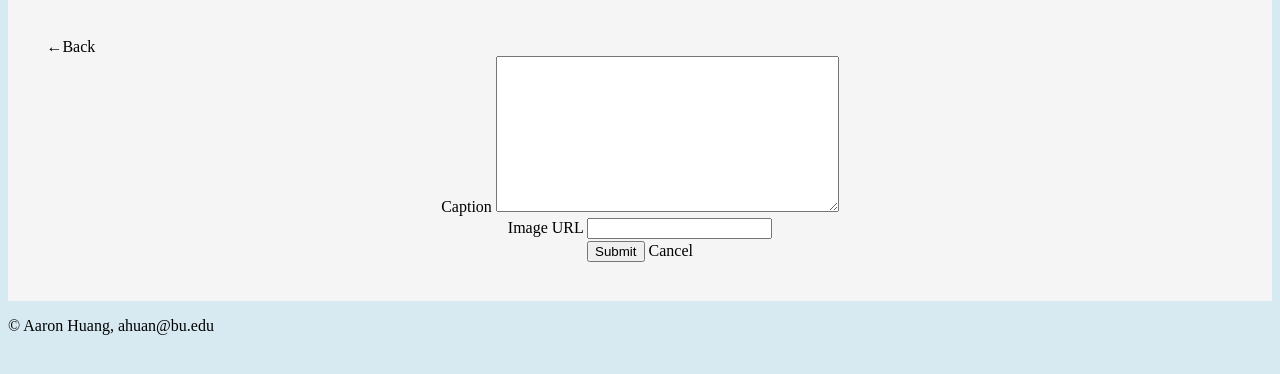
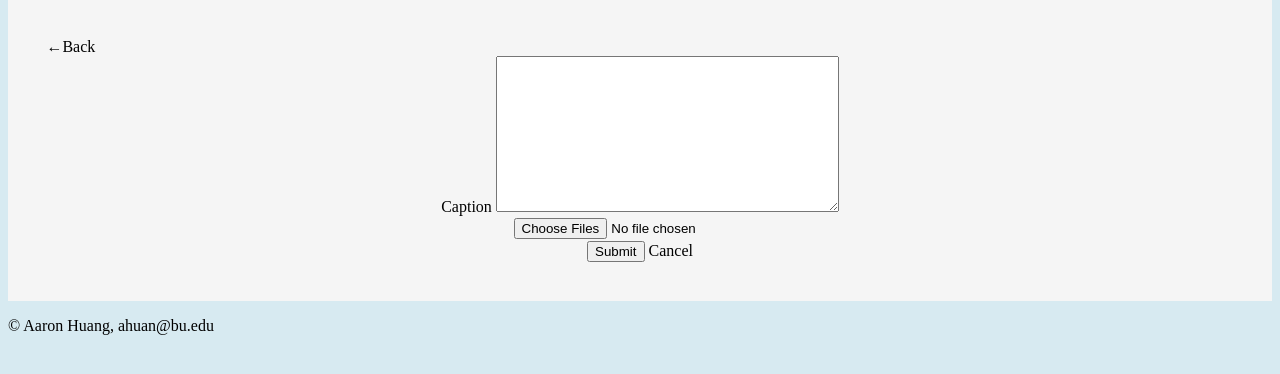
Before and after one commit to aaronhuan/cs412, a Django app: page /mini_insta/profile/1/create_post in a window 1280 px wide. Shown: the part 62-436 px from the top of the page. Run offline with Django 5.2, Linux system fonts and the light colour scheme; data comes from the database, SQL or seed files in the repository; both versions use the stored data as it was after the commit.

Commit message:
Task 1: Revising the Photo model; uploading Photos

```diff
--- a/cs412/settings.py
+++ b/cs412/settings.py
@@ -125,7 +125,7 @@ STATICFILES_DIRS = [
 ]
 
 MEDIA_ROOT = os.path.join(BASE_DIR, 'media/')
-MEDIA_URL= "media/"
+MEDIA_URL= "/media/"
 
 import socket
 CS_DEPLOYMENT_HOSTNAME = 'cs-webapps.bu.edu'
--- a/cs412/urls.py
+++ b/cs412/urls.py
@@ -25,4 +25,7 @@ urlpatterns = [
     path('restaurant/', include('restaurant.urls')),
     path('blog/', include("blog.urls")),
     path('mini_insta/', include("mini_insta.urls"))
-]+ static(settings.STATIC_URL, document_root = settings.STATIC_ROOT)
+]
+
+urlpatterns+= static(settings.STATIC_URL, document_root = settings.STATIC_ROOT)
+urlpatterns+= static(settings.MEDIA_URL, document_root = settings.MEDIA_ROOT)
--- a/mini_insta/models.py
+++ b/mini_insta/models.py
@@ -50,9 +50,19 @@ class Post(models.Model):
 class Photo(models.Model):
     """Represent a single photo authored by a post"""
     post= models.ForeignKey(Post, on_delete=models.CASCADE)
-    image_url = models.URLField(blank =False)
+    image_url = models.URLField(blank =True)
+    image_file = models.ImageField(blank=True)
     timestamp = models.DateTimeField(auto_now=True)
 
     def __str__(self):
         """Return a string representation of this photo"""
-        return f'image posted on {self.timestamp} by {self.post.profile.username}'
+        return f'image posted on {self.timestamp} by {self.post.profile.username}, image: {self.image_url if self.image_url else self.image_file}'
+
+    def get_image_url(self):
+        """Return the image URL if exists, otherwise return the image file URL."""
+        if self.image_url:
+            return self.image_url
+        elif self.image_file:
+            return self.image_file.url
+        else:
+            return ""
--- a/mini_insta/templates/mini_insta/create_post_form.html
+++ b/mini_insta/templates/mini_insta/create_post_form.html
@@ -7,17 +7,22 @@ Description: The create_post_form handles creating a form for the user to fill o
 
 {% block content %}
 <a href="{% url 'show_profile' profile.pk %}" class="btn">←Back</a>
-<form method="POST">
+<form method="POST" enctype="multipart/form-data">
     {% csrf_token %}
     <div class="create-form">
         <div>
             <label>Caption</label>
             {{form.caption}}
         </div>
+        <!--
+        <div>
+            <label>Image URL</label>
+            <input type="url" name="image_url" >
+        </div>
+        -->
 
         <div>
-            <label>Image URL</label>
-            <input type="url" name="image_url" > <!-- for image_url -->
+            <input type ="file" name="imagefiles" multiple value="Select Photos">
         </div>
 
         <div>
--- a/mini_insta/templates/mini_insta/show_profile.html
+++ b/mini_insta/templates/mini_insta/show_profile.html
@@ -31,8 +31,8 @@ Description: The show_profile.html template displays a profile in mini_insta.
         {% for post in profile.get_all_posts %} {% comment %} get all the posts from the profile and iterate through them{% endcomment %}
         {% with post.get_first_photo as photo %} {% comment %} define variable photo from the output of post.get_first_photo{% endcomment %}
                 <a href ="{% url 'show_post' post.pk %}">
-                {% if photo %}
-                        <img src = "{{ photo.image_url }}" class="post-tile">
+                {% if photo and photo.get_image_url %}
+                        <img src = "{{ photo.get_image_url }}" class="post-tile">
                 {% else %} {% comment %} show a not found/no image image {% endcomment %}
                         <img src ="https://cdn2.vectorstock.com/i/1000x1000/70/01/no-image-symbol-missing-available-icon-gallery-vector-42607001.jpg" class="post-tile">
                 {% endif %}
--- a/mini_insta/views.py
+++ b/mini_insta/views.py
@@ -46,10 +46,16 @@ class CreatePostView(CreateView):
         form.instance.profile = profile
 
         response = super().form_valid(form)
-        image_url = self.request.POST.get("image_url").strip() # remove empty space
-        if image_url =="": #if its blank
-            form.add_error(None, "Image URL is required")
-            return self.form_invalid(form)
-        Photo.objects.create(post=self.object, image_url=image_url)
+        # image_url = self.request.POST.get("image_url").strip() # remove empty space
+        # if image_url =="": #if its blank
+        #     form.add_error(None, "Image URL is required")
+        #     return self.form_invalid(form)
+        # Photo.objects.create(post=self.object, image_url=image_url)
+
+        images = self.request.FILES.getlist("imagefiles") #returns a list of 0 to many files
+        #process this with a loop to create an save Photo objects
+
+        for image in images:
+            Photo.objects.create(post=self.object, image_file=image)
 
         return response
```
Also changed, not shown: mini_insta/templates/mini_insta/show_post.html (+25 -3 lines), db.sqlite3, media/image_of_mrping.avif (added), media/teletubby.jpg (added), media/teletubby_BgQp08K.jpg (added), media/teletubby_JbKcDXP.jpg (added), media/teletubby_LAHWzYd.jpg (added), media/teletubby_T5YUzuy.jpg (added), mini_insta/migrations/0004_photo_image_file.py (added), mini_insta/migrations/0005_alter_photo_image_url.py (added), mini_insta/migrations/0006_alter_photo_image_file.py (added), mini_insta/migrations/0007_alter_photo_image_file.py (added).
